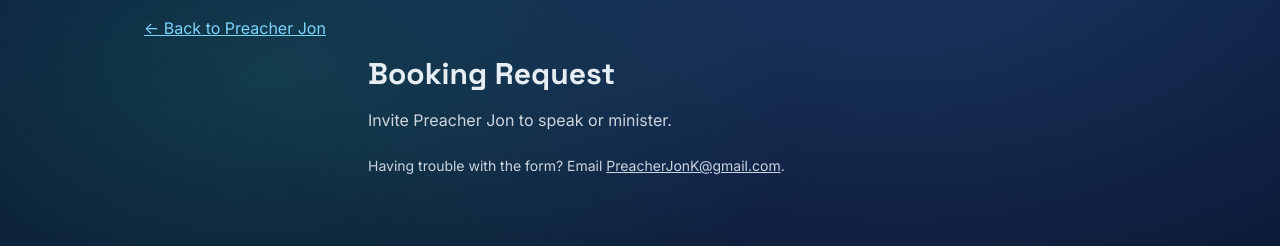
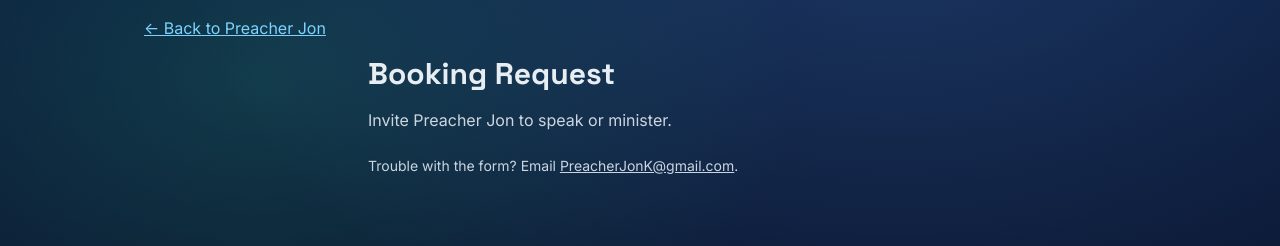
Before and after one commit to preacherjonk-dotcom/preacher-jon-site, a plain HTML site: page booking.html in a window 1280 px wide. Shown: the top 246 px of the page. Drawn offline with nearby package versions, Linux system fonts and the light colour scheme; no server answers.

Commit message:
Update booking.html

```diff
--- a/booking.html
+++ b/booking.html
@@ -15,30 +15,23 @@
     .cosmos{min-height:100vh;background:
       radial-gradient(1200px 800px at 70% -10%, rgba(96,165,250,.20), transparent 60%),
       radial-gradient(900px 600px at 20% 10%, rgba(52,211,153,.18), transparent 60%),
-      linear-gradient(180deg, var(--bg2) 0%, var(--bg1) 100%);
-      color:#e6edf3;
-    }
+      linear-gradient(180deg, var(--bg2) 0%, var(--bg1) 100%); color:#e6edf3;}
   </style>
 </head>
 <body class="cosmos">
-  <header class="max-w-5xl mx-auto px-4 py-4">
-    <a href="./" class="text-sky-300 underline">← Back to Preacher Jon</a>
-  </header>
-
+  <header class="max-w-5xl mx-auto px-4 py-4"><a href="./" class="text-sky-300 underline">← Back to Preacher Jon</a></header>
   <main class="max-w-xl mx-auto px-4 pb-20">
     <h1 class="display text-3xl font-extrabold mb-4">Booking Request</h1>
     <p class="mb-4 text-slate-200/90">Invite Preacher Jon to speak or minister.</p>
 
-    <!-- MailerLite Universal Embed -->
     <div id="mlb2-29942598" class="ml-form-embedContainer ml-subscribe-form ml-subscribe-form-29942598"></div>
     <script src="https://groot.mailerlite.com/js/w/webforms.min.js" type="text/javascript"></script>
     <script>
-      /* Replace the Xs with your booking form's numeric ID from MailerLite */
+      /* Replace REPLACE_WITH_FORM_ID with your MailerLite booking form ID */
       fetch("https://assets.mailerlite.com/jsonp/1751779/forms/REPLACE_WITH_FORM_ID/takel");
     </script>
 
-    <p class="mt-6 text-sm text-slate-300">
-      Having trouble with the form? Email
+    <p class="mt-6 text-sm text-slate-300">Trouble with the form? Email
       <a class="underline" href="mailto:PreacherJonK@gmail.com?subject=Booking%20Request%20%E2%80%94%20Preacher%20Jon">PreacherJonK@gmail.com</a>.
     </p>
   </main>
```
